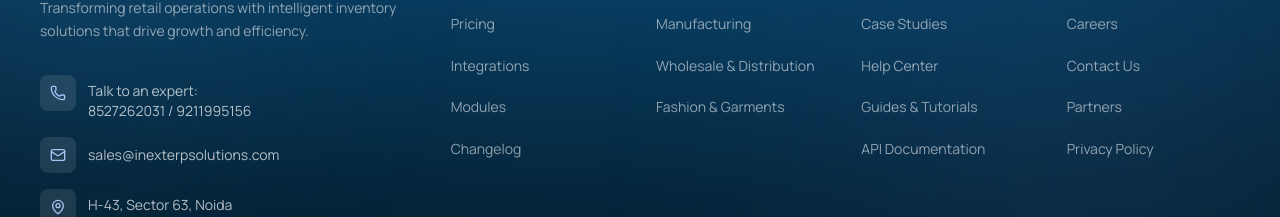
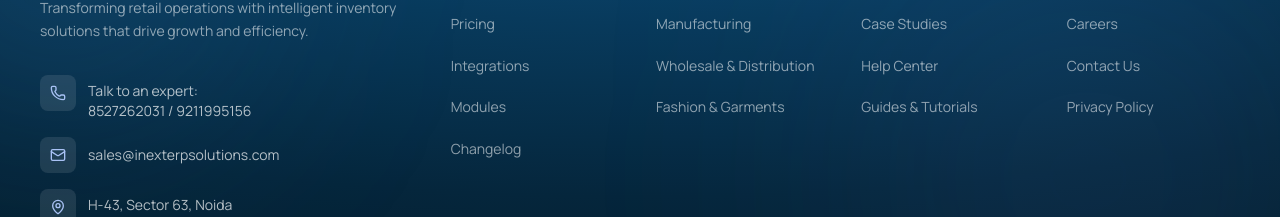
Before and after one commit to GoDigital74/iNextERPnew, a Next.js app: page /products/cloud-service in a window 1280 px wide. Shown: the part 4272-4489 px from the top of the page. Built offline with nearby package versions, Linux system fonts and the light colour scheme.

Commit message:
fixed foot1

```diff
--- a/src/components/layout/Footer.tsx
+++ b/src/components/layout/Footer.tsx
@@ -33,13 +33,13 @@
     { name: "Case Studies", href: "#" },
     { name: "Help Center", href: "#" },
     { name: "Guides & Tutorials", href: "#" },
-    { name: "API Documentation", href: "#" },
+
   ],
   company: [
     { name: "About Us", href: "/about" },
     { name: "Careers", href: "/careers" },
     { name: "Contact Us", href: "/contact" },
-    { name: "Partners", href: "#" },
+
     { name: "Privacy Policy", href: "#" },
   ],
 };
```
